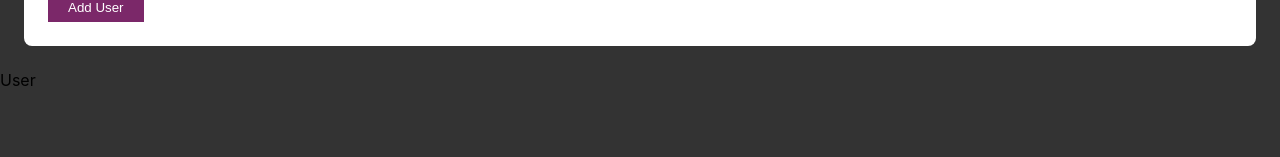
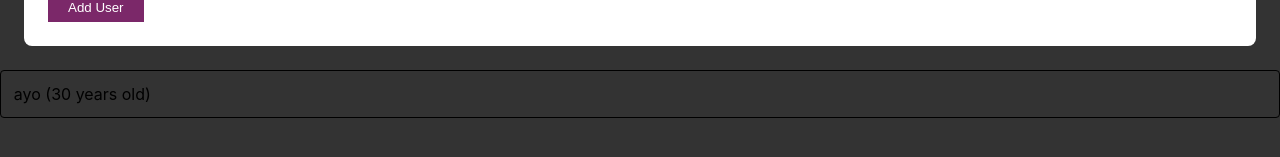
Before and after one commit to 12Ahn22/adding-user-app, a React (Create React App) app: page / in a window 1280 px wide. Shown: the part 207-364 px from the top of the page. Built offline with nearby package versions, Linux system fonts and the light colour scheme.

Commit message:
[feat] User 컴포넌트 완성

```diff
--- a/src/components/UserList/User/User.js
+++ b/src/components/UserList/User/User.js
@@ -2,7 +2,11 @@ import React from 'react';
 import styles from './User.module.css';
 
 const User = ({ userName, age }) => {
-  return <div>User</div>;
+  return (
+    <div className={styles.user}>
+      {userName} ({age} years old)
+    </div>
+  );
 };
 
 export default User;
--- a/src/components/UserList/User/User.module.css
+++ b/src/components/UserList/User/User.module.css
@@ -0,0 +1,5 @@
+.user {
+  padding: 0.8em;
+  border: 1px solid #000;
+  border-radius: 4px;
+}
```
